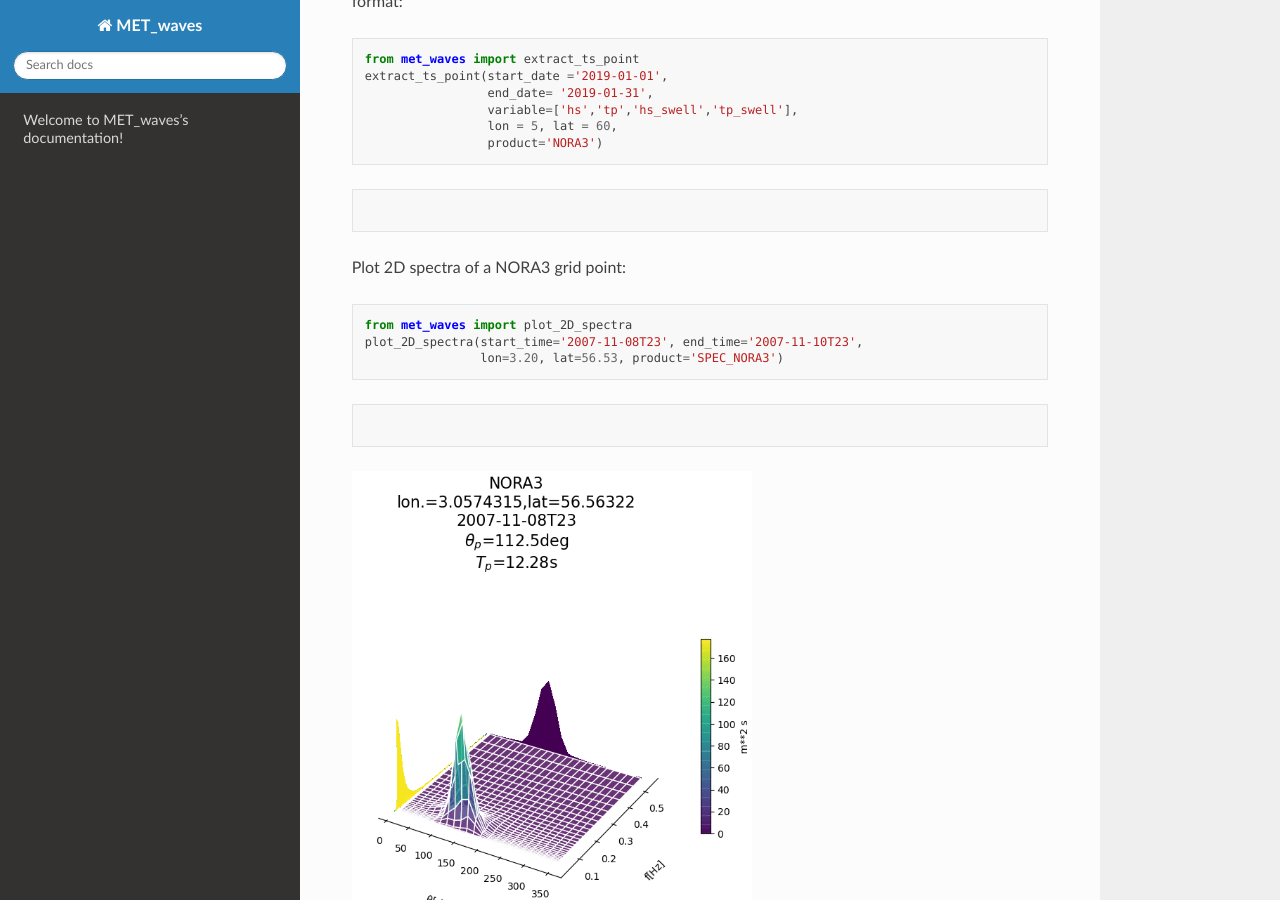
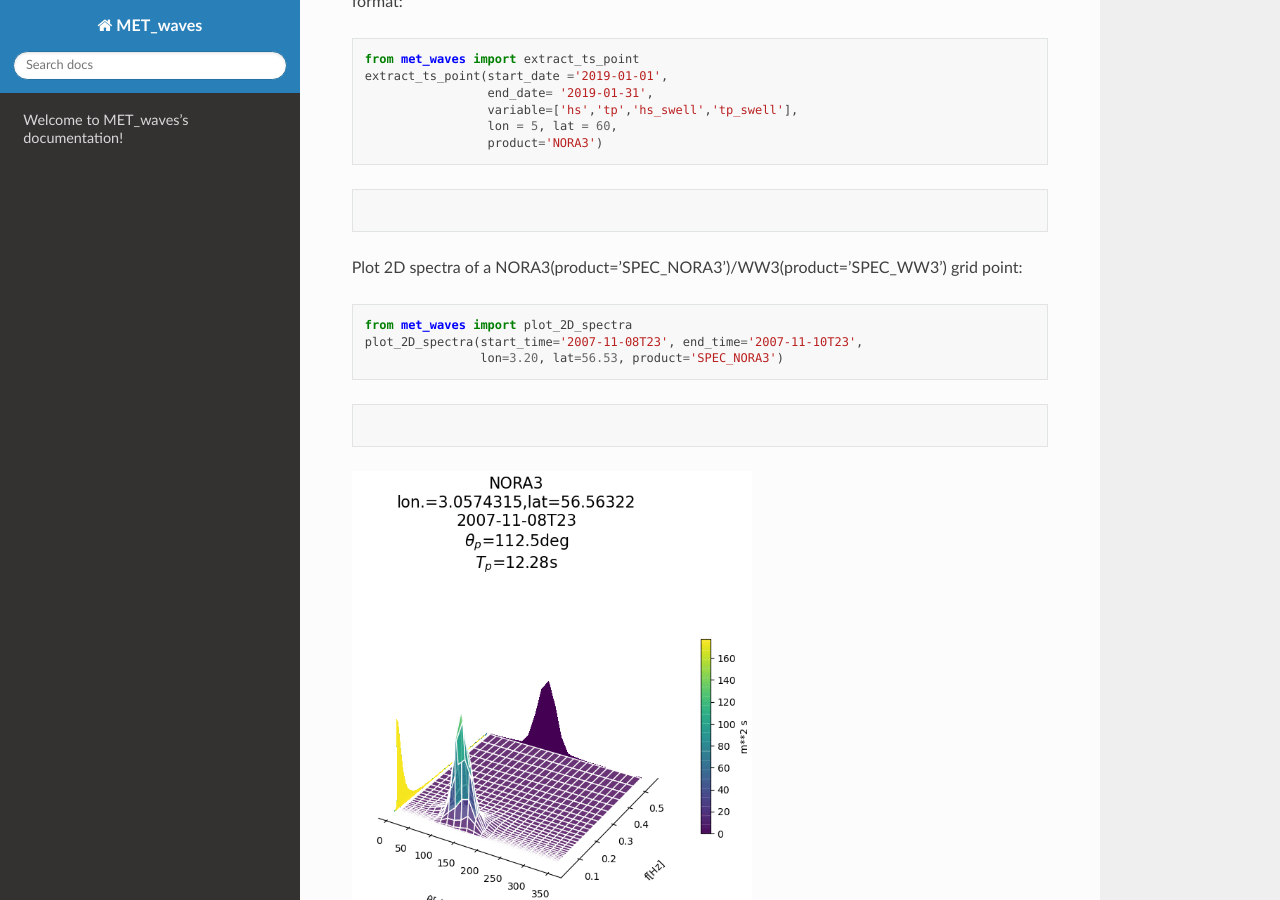
Before and after one commit to MET-OM/MET_waves, a Sphinx documentation site: the page built from docs/index.rst, in a window 1280 px wide and 900 px high, scrolled down 2650 px. Built offline with Sphinx 7.4.7 and the Read the Docs theme 2.0.0, drawn with Linux system fonts in a browser that asks for light colours.

Commit message:
Update index.rst

```diff
--- a/docs/index.rst
+++ b/docs/index.rst
@@ -67,7 +67,7 @@ For long time series, please use the following function that extracts times seri
 .. code-block:: rst
 
 
-Plot 2D spectra of a NORA3 grid point::
+Plot 2D spectra of a NORA3(product='SPEC_NORA3')/WW3(product='SPEC_WW3') grid point::
 
    from met_waves import plot_2D_spectra
    plot_2D_spectra(start_time='2007-11-08T23', end_time='2007-11-10T23',
```
